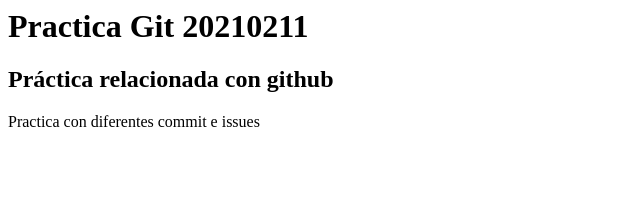
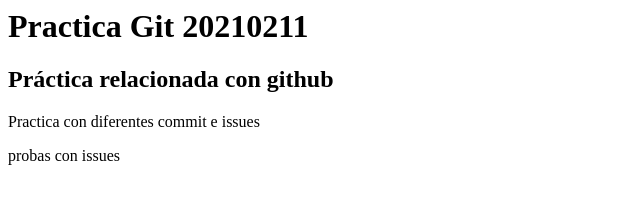
Before and after one commit to FenteMontoto/EjercicioCode11022021, a plain HTML site: page index.html in a window 1280 px wide. Shown: the whole page, without its empty margins (0-640 px from the left). Drawn offline with Linux system fonts and the light colour scheme.

Commit message:
Creación de 2º paragrafo

```diff
--- a/index.html
+++ b/index.html
@@ -3,4 +3,5 @@
 <h1>Practica Git 20210211</h1>
 <h2>Práctica relacionada con github</h2>
 <p>Practica con diferentes commit e issues</p>
+<p>probas con issues</p>
 </html>
```
